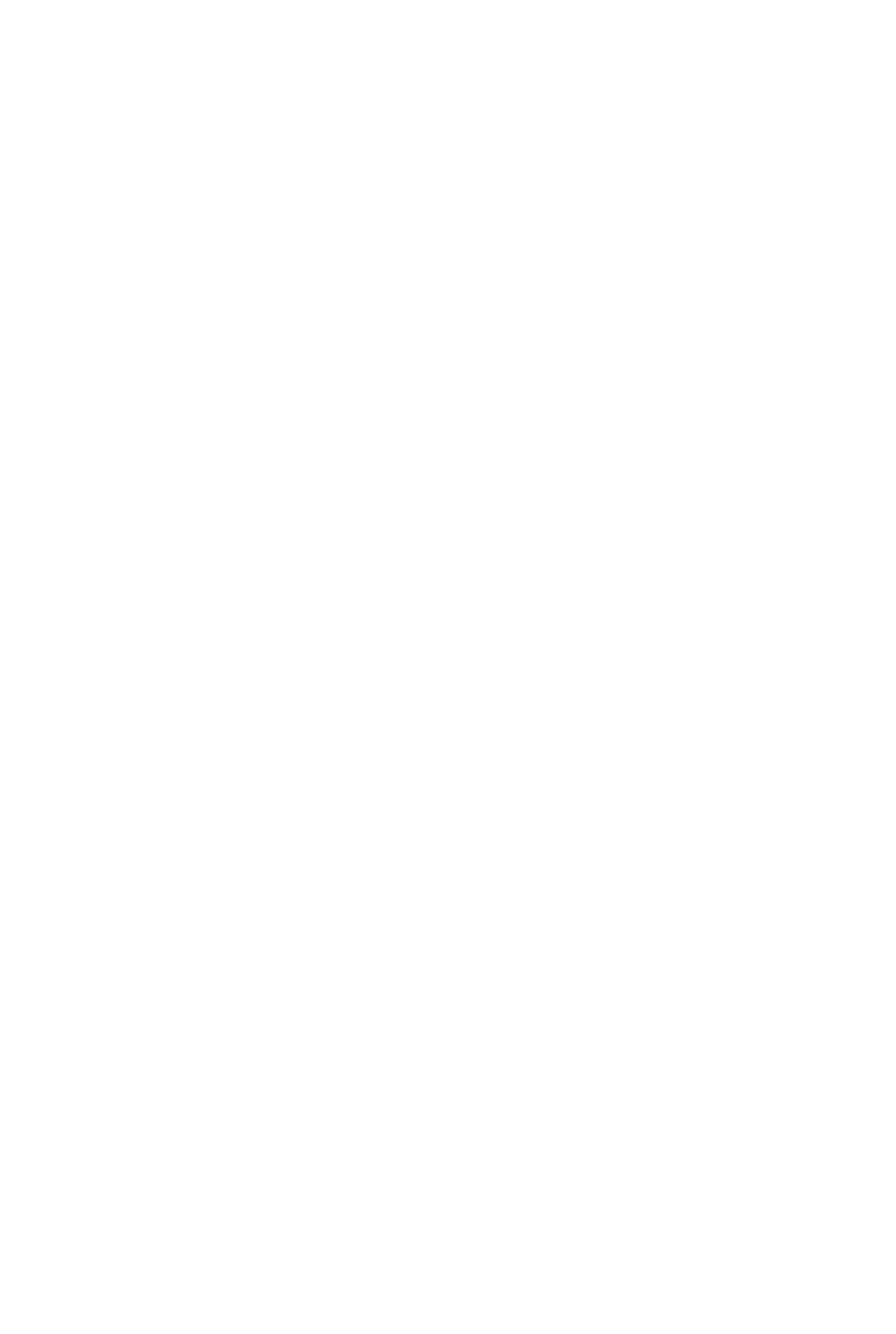
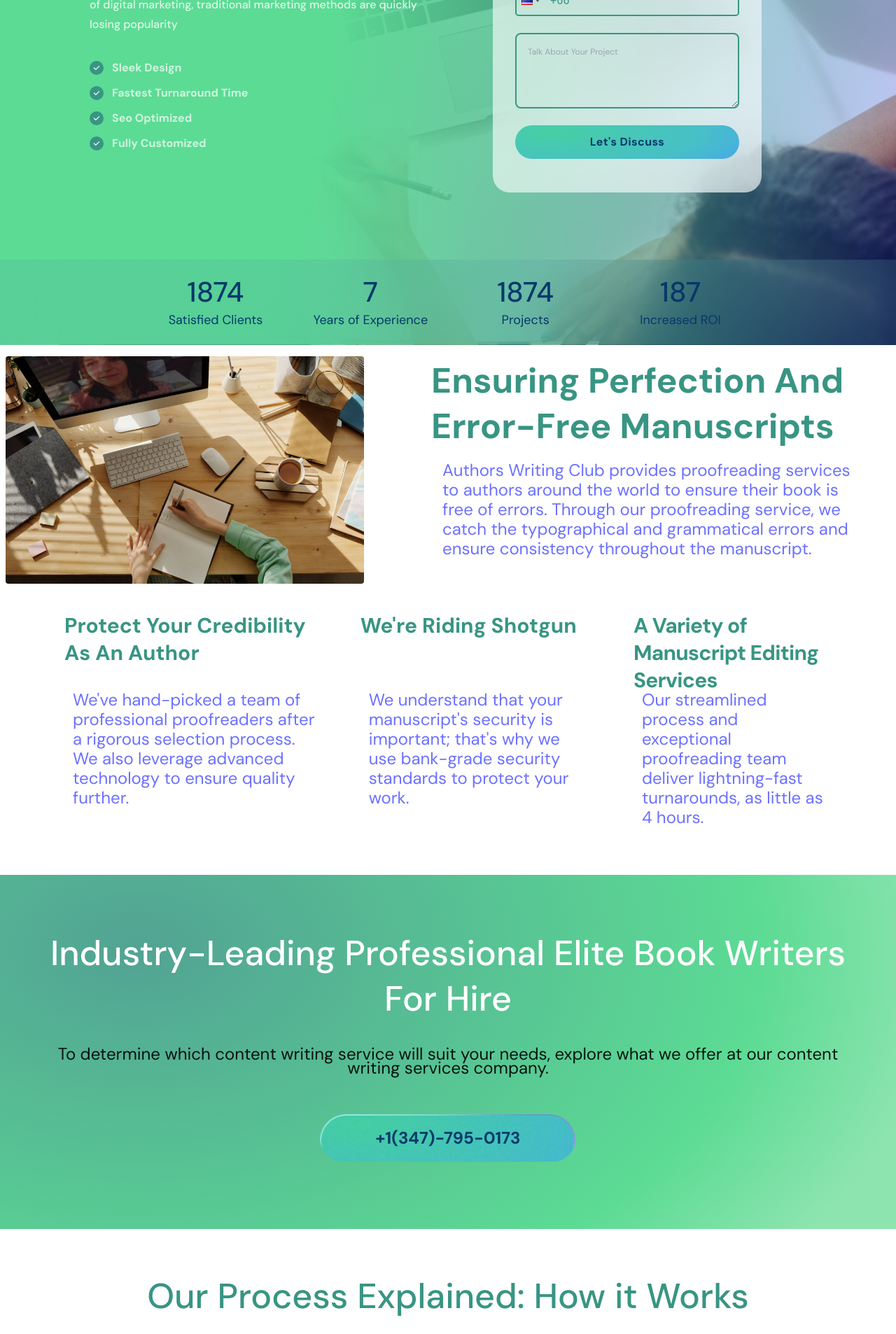
Before and after one commit to Saadi-Yip/scribe-ace, a Next.js app: page /script-writing in a window 1280 px wide. Shown: the part 580-2486 px from the top of the page at 70% size. Before the commit the page ends 800 px from the top, so only its background shows below. Built offline with nearby package versions, Linux system fonts and the light colour scheme.

Commit message:
script writing page added

```diff
--- a/pages/script-writing.tsx
+++ b/pages/script-writing.tsx
@@ -1,5 +1,14 @@
 import Head from "next/head";
-
+import Header from "@/components/global/header";
+import Hero from "@/components/global/hero";
+import Steps from "@/components/global/steps";
+import Testimonials from "@/components/global/testimonials";
+import Cta from "@/components/global/cta";
+import Services from "@/components/global/services";
+import Blogs from "@/components/global/writing-blogs";
+import Pricing from "@/components/global/pricing";
+import Footer from "@/components/global/footer";
+import props from "./props.json"
 export default function ScriptWriting() {
   return (
     <>
@@ -9,7 +18,22 @@ export default function ScriptWriting() {
         <meta name="viewport" content="width=device-width, initial-scale=1" />
         <link rel="icon" href="/favicon.ico" />
       </Head>
-      <main></main>
+      <main>
+      <Header />
+      <Hero
+        heading={props.hero_home.heading}
+        description={props.hero_home.description}
+        listing={props.hero_home.listing}
+        data = {props.statistics_home}
+      />
+      <Services data = {props.service_data}/>
+      <Cta title = {props.cta_title} details = {props.cta_details}/>
+      <Steps steps = {props.steps_home}/>
+      <Blogs data={props.blogs_home} />
+      <Pricing prices = {props.pricing_home}/>
+      <Testimonials testimonials = {props.testimonials_home}/>
+      <Footer />
+      </main>
     </>
   );
 }
```
